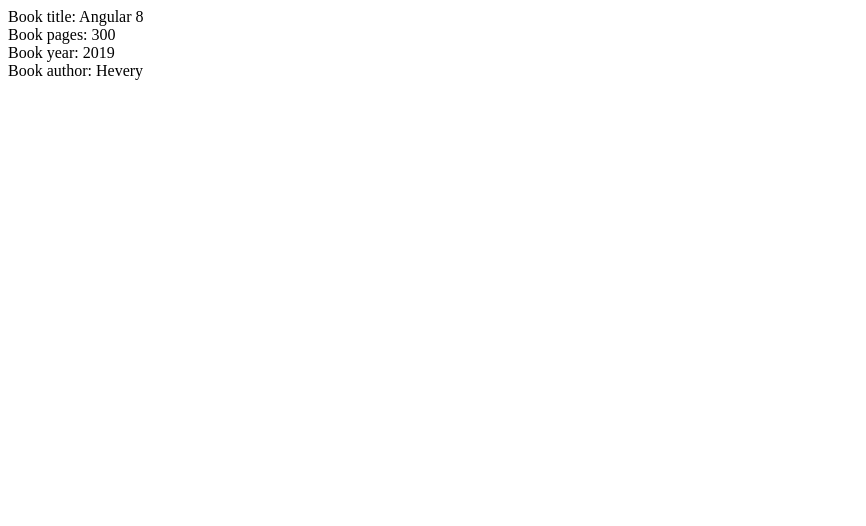
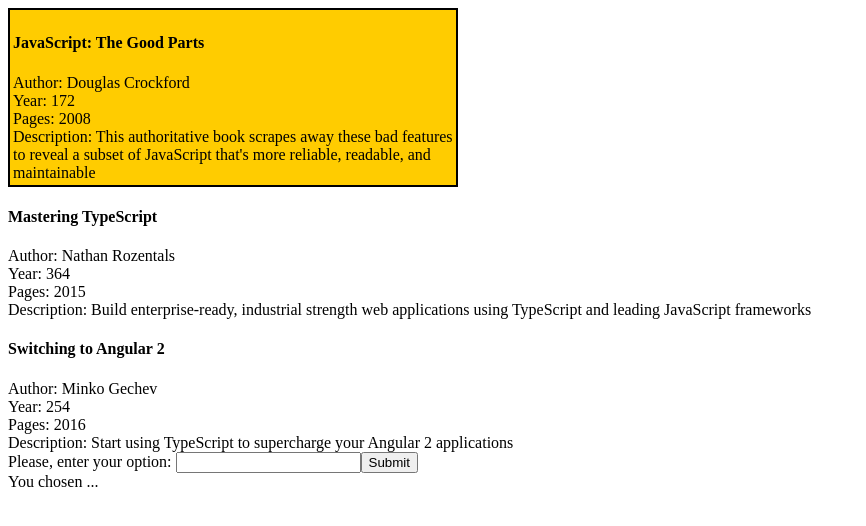
Before and after one commit to YegorMaksymchuk/angular, an Angular app: page / in a window 1280 px wide. Shown: the top 526 px of the page, without its empty margins (0-866 px from the left). Built offline with nearby package versions, Linux system fonts and the light colour scheme.

Commit message:
Task #12

```diff
--- a/src/app/app.component.css
+++ b/src/app/app.component.css
@@ -0,0 +1,10 @@
+.javascript {
+  background: #fc0;
+  width: 450px;
+  padding: 3px;
+  margin-top: 3px;
+  border: 2px solid #000;
+  -moz-box-sizing: border-box;
+  box-sizing: border-box;
+
+}
--- a/src/app/app.component.html
+++ b/src/app/app.component.html
@@ -1,4 +1,17 @@
-<div>Book title: {{book?.title}}</div>
-<div>Book pages: {{book?.pages}}</div>
-<div>Book year: {{book?.year}}</div>
-<div>Book author: {{book?.author}}</div>
+<div>
+  <div *ngFor="let book of books"
+       [ngClass]="{ javascript : isJavaScript(book)}">
+    <h4>{{book.title}}</h4>
+    <div>Author: {{book.author}}</div>
+    <div>Year: {{book.year}}</div>
+    <div>Pages: {{book.pages}}</div>
+    <div>Description: {{book.description}}
+    </div>
+  </div>
+  <div>
+    Please, enter your option:
+    <input type="text">
+    <button type="button"> Submit</button>
+  </div>
+  <div>You chosen ...</div>
+</div>
--- a/src/app/app.component.ts
+++ b/src/app/app.component.ts
@@ -7,17 +7,37 @@
   styleUrls: ['./app.component.css']
 })
 export class AppComponent {
-  book: Book;
+  books: Book[];
 
   constructor() {
-    setTimeout(() => {
-      this.book = {
-        title: 'Angular 8',
-        pages: 300,
-        year: 2019,
-        author: 'Hevery'
-      };
-    }, 500);
+    this.books = [
+      {
+        title: 'JavaScript: The Good Parts',
+        author: 'Douglas Crockford',
+        description: 'This authoritative book scrapes away these bad features to reveal a subset of JavaScript that\'s\n' +
+          '      more reliable, readable, and maintainable',
+        pages: 2008,
+        year: 172
+      },
+      {
+        title: 'Mastering TypeScript',
+        author: 'Nathan Rozentals',
+        description: 'Build enterprise-ready, industrial strength web applications using TypeScript and leading\n' +
+          '      JavaScript frameworks',
+        pages: 2015,
+        year: 364
+      },
+      {
+        title: 'Switching to Angular 2',
+        author: 'Minko Gechev',
+        description: 'Start using TypeScript to supercharge your Angular 2 applications',
+        pages: 2016,
+        year: 254
+      }
+    ];
+  }
 
+  isJavaScript(book: Book): boolean {
+    return book.title.indexOf('JavaScript') >= 0;
   }
 }
--- a/src/app/book.ts
+++ b/src/app/book.ts
@@ -1,6 +1,11 @@
 export class Book {
   title: string;
+
   pages: number;
+
   year: number;
+
   author: string;
+
+  description: string;
 }
```
